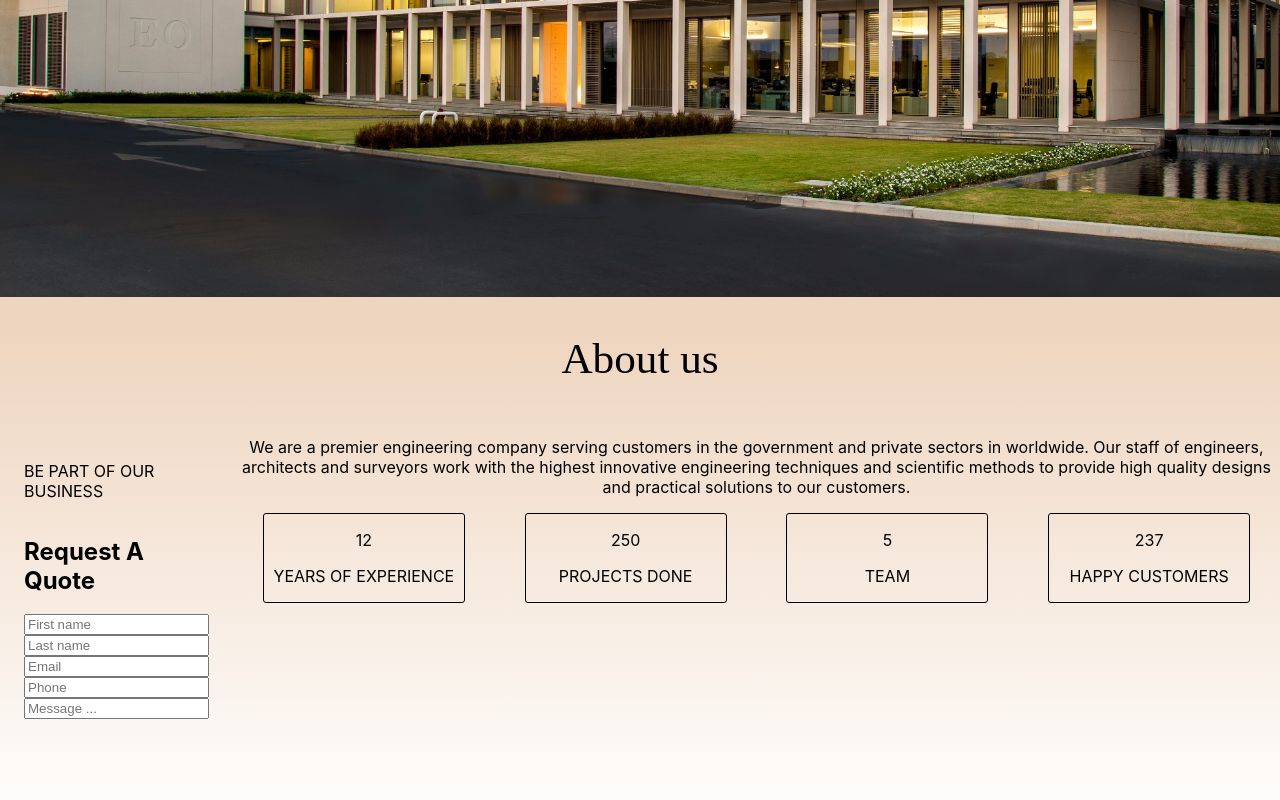
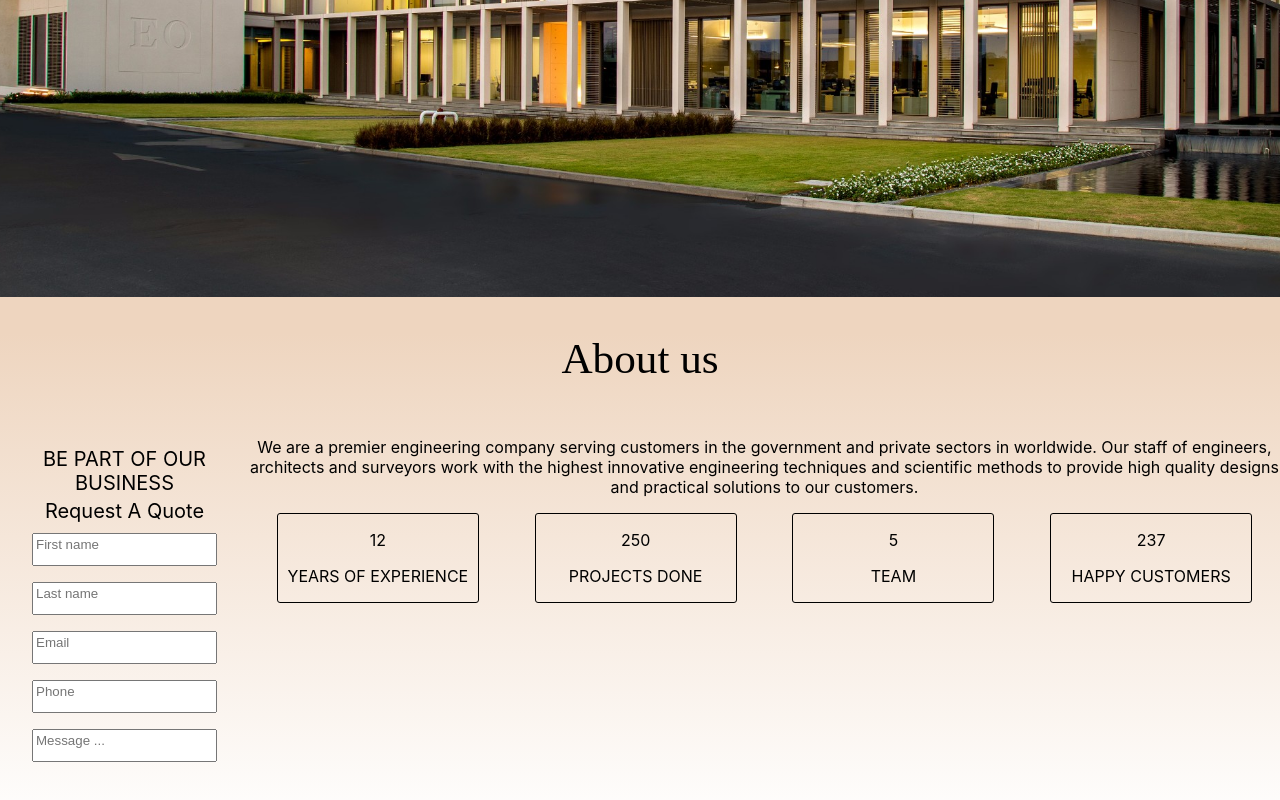
Before and after one commit to ajarara/masaratoffice, a React (Create React App) app: page / in a window 1280 px wide. Shown: the part 412-1212 px from the top of the page. Built offline with nearby package versions, Linux system fonts and the light colour scheme.

Commit message:
About us Message

```diff
--- a/src/About.tsx
+++ b/src/About.tsx
@@ -3,8 +3,23 @@ import { useMediaQuery, useTheme, makeStyles } from '@material-ui/core';
 
 const useStyles = makeStyles ({
   aboutUsInput: {
+    paddingBottom : "12px" ,
+    paddingTop: "2px",
+    margin : "8px"
+
 
   },
+  title:{
+    margin:"2px",
+    fontSize: "20px" ,
+    textAlign: "center",
+
+
+
+  },
+  aboutUsForm:{
+    display: "flex", flexDirection: "column" , padding: "16px", margin: "8px",
+  }
 })
 
 const AboutUsCard: React.FC <{
@@ -78,17 +93,18 @@ const AboutUsCardListingGrid: React.FC<{count: number}> = ({ count }) => {
     </div>
   </>
 };
+ // ABOUT US FORM
+const AboutUsForm  = () => {
+  const styles = useStyles ()
+  return <div className = {styles.aboutUsForm}>
 
-const AboutUsForm  = () => {
-  return <div style = {{display: "flex", flexDirection: "column" , padding: "16px", margin: "8px"}}>
-
-      <p>BE PART OF OUR BUSINESS</p>
-      <h1>Request A Quote</h1>
-      <input placeholder = "First name"></input>
-      <input placeholder = "Last name"></input>
-      <input placeholder = "Email"></input>
-      <input placeholder = "Phone"></input>
-      <input className = "AboutUsMessage" placeholder = "Message ..." ></input>
+      <p className = {styles.title}>BE PART OF OUR BUSINESS</p>
+      <p className = {styles.title}>Request A Quote</p>
+      <input className= {styles.aboutUsInput} placeholder = "First name"></input>
+      <input className= {styles.aboutUsInput} placeholder = "Last name"></input>
+      <input className= {styles.aboutUsInput} placeholder = "Email"></input>
+      <input className= {styles.aboutUsInput}  placeholder = "Phone"></input>
+      <input className= {styles.aboutUsInput} placeholder = "Message ..." ></input>
 
   </div>
 };
```
